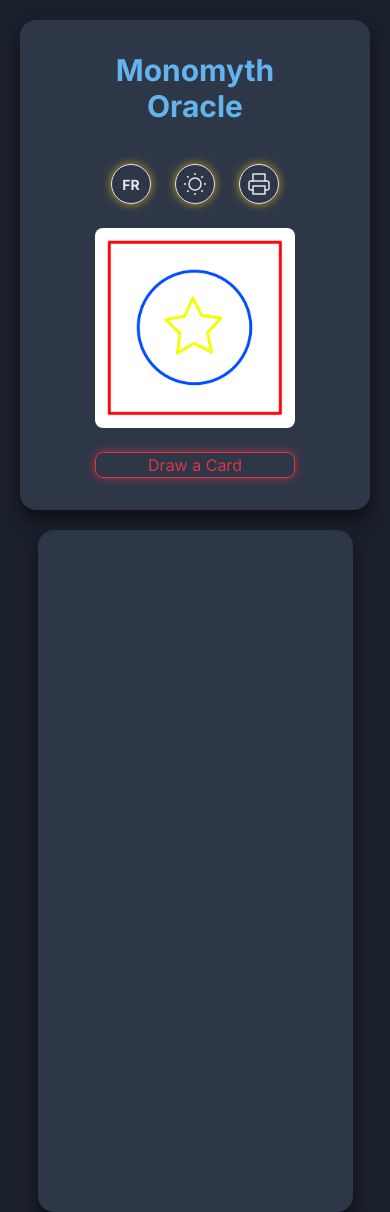
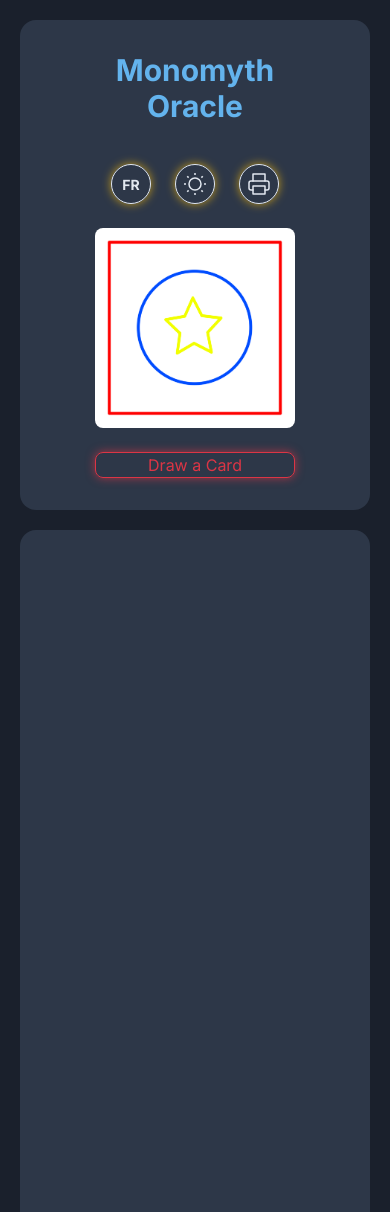
Before and after one commit to visnudeva/Monomyth-Oracle, a plain HTML site: page index.html in a window 390 px wide. Shown: the top 1212 px of the page. Drawn offline with nearby package versions, Linux system fonts and the light colour scheme.

Commit message:
Update index.html

```diff
--- a/index.html
+++ b/index.html
@@ -90,9 +90,8 @@
             background-color: var(--container-bg);
             border-radius: 1rem;
             padding: 2rem;
-            box-shadow: 0 10px 15px rgba(0, 0, 0, 0.5);
             flex: 1; /* Make this column grow to fill available space */
-            height: 600px; /* Changed from 700px to 600px */
+            height: 550px;
             max-width: 90vw;
             text-align: center;
             display: flex;
@@ -107,9 +106,8 @@
             background-color: var(--card-display-bg);
             border-radius: 1rem;
             padding: 2rem;
-            box-shadow: 0 10px 15px rgba(0, 0, 0, 0.5);
             flex: 1; /* Make this column grow to fill available space */
-            height: 600px; /* Changed from 700px to 600px */
+            height: 550px;
             max-width: 90vw;
             text-align: center;
             display: flex;
@@ -139,7 +137,7 @@
         /* Ensure the card image fits within the flex container */
         .card-image {
             max-width: 100%;
-            max-height: 60%; /* Adjust as needed, but this allows it to shrink */
+            max-height: 65%; /* This was already set in a previous update */
             height: auto;
             object-fit: contain; /* Prevents distortion */
             border-radius: 0.5rem;
@@ -354,8 +352,9 @@
                 align-items: center;
                 gap: 20px;
             }
+            /* Changed width from 90% to 100% to ensure both containers are equal width on mobile */
             .container, .card-display {
-                width: 90%;
+                width: 100%;
                 height: auto; /* Revert to auto height on mobile to prevent overflow */
             }
             .card-signification {
```
